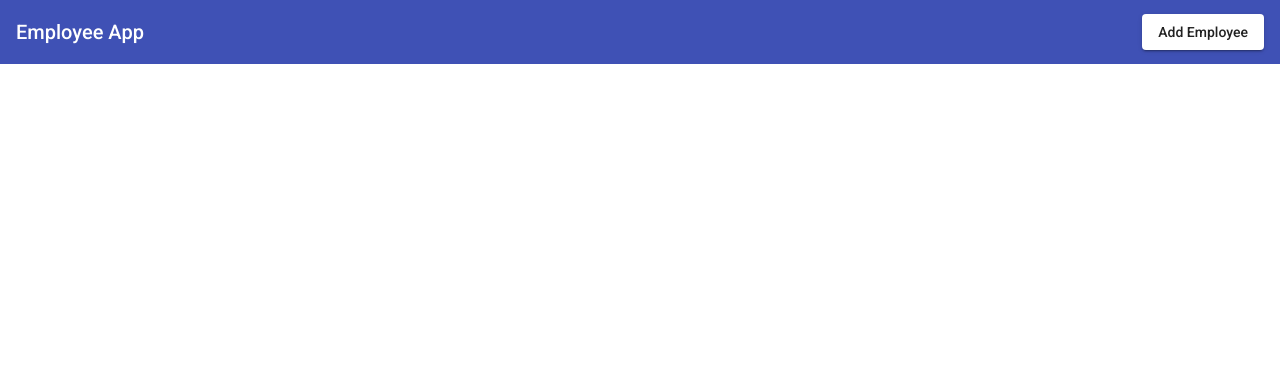
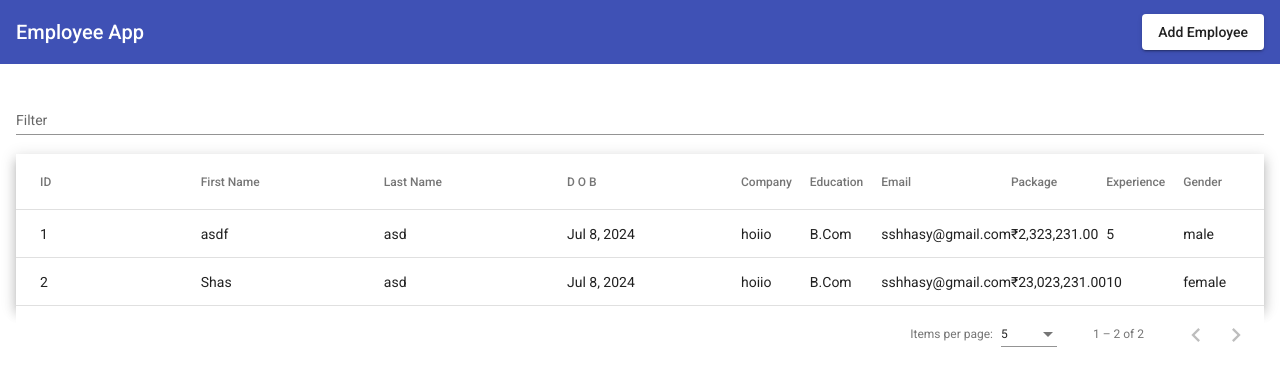
Before and after one commit to ShakthiSythnya/EmployeeApplication, an Angular app in the folder employeeapplication/: page / in a window 1280 px wide. Shown: the top 386 px of the page. Built offline with nearby package versions, Linux system fonts and the light colour scheme; data requests are answered from the project's data file.

Commit message:
Added table view of employee Data

```diff
--- a/employeeapplication/db.json
+++ b/employeeapplication/db.json
@@ -28,6 +28,18 @@
       "company": "hoiio",
       "email": "sshhasy@gmail.com",
       "id": 1
+    },
+    {
+      "firstName": "Shas",
+      "lastName": "asd",
+      "dateOfBirth": "2024-07-08T18:30:00.000Z",
+      "gender": "female",
+      "package": 23023231,
+      "experience": 10,
+      "education": "B.Com",
+      "company": "hoiio",
+      "email": "sshhasy@gmail.com",
+      "id": 2
     }
   ]
 }
--- a/employeeapplication/src/app/app.component.html
+++ b/employeeapplication/src/app/app.component.html
@@ -9,3 +9,79 @@
 
 
 </mat-toolbar>
+
+<div class="table-container">
+  <mat-form-field appearance="standard">
+    <mat-label>Filter</mat-label>
+    <input matInput (keyup)="applyFilter($event)" placeholder="Ex. Mia" #input>
+  </mat-form-field>
+
+
+    <table class="mat-elevation-z8" mat-table [dataSource]="dataSource" matSort>
+
+      <!-- ID Column -->
+      <ng-container matColumnDef="id">
+        <th mat-header-cell *matHeaderCellDef mat-sort-header> ID </th>
+        <td mat-cell *matCellDef="let row"> {{row.id}} </td>
+      </ng-container>
+
+      <!-- Progress Column -->
+      <ng-container matColumnDef="firstName">
+        <th mat-header-cell *matHeaderCellDef mat-sort-header> First Name </th>
+        <td mat-cell *matCellDef="let row"> {{row.firstName}} </td>
+      </ng-container>
+
+      <!-- Name Column -->
+      <ng-container matColumnDef="lastName">
+        <th mat-header-cell *matHeaderCellDef mat-sort-header> Last Name </th>
+        <td mat-cell *matCellDef="let row"> {{row.lastName}} </td>
+      </ng-container>
+
+      <!-- Fruit Column -->
+      <ng-container matColumnDef="dateOfBirth">
+        <th mat-header-cell *matHeaderCellDef mat-sort-header> D O B </th>
+        <td mat-cell *matCellDef="let row"> {{row.dateOfBirth | date}} </td>
+      </ng-container>
+
+      <ng-container matColumnDef="email">
+        <th mat-header-cell *matHeaderCellDef mat-sort-header> Email </th>
+        <td mat-cell *matCellDef="let row"> {{row.email}} </td>
+      </ng-container>
+
+      <ng-container matColumnDef="education">
+        <th mat-header-cell *matHeaderCellDef mat-sort-header> Education </th>
+        <td mat-cell *matCellDef="let row"> {{row.education}} </td>
+      </ng-container>
+
+      <ng-container matColumnDef="gender">
+        <th mat-header-cell *matHeaderCellDef mat-sort-header> Gender </th>
+        <td mat-cell *matCellDef="let row"> {{row.gender}} </td>
+      </ng-container>
+
+      <ng-container matColumnDef="company">
+        <th mat-header-cell *matHeaderCellDef mat-sort-header> Company </th>
+        <td mat-cell *matCellDef="let row"> {{row.company}} </td>
+      </ng-container>
+
+      <ng-container matColumnDef="experience">
+        <th mat-header-cell *matHeaderCellDef mat-sort-header> Experience </th>
+        <td mat-cell *matCellDef="let row"> {{row.experience}} </td>
+      </ng-container>
+
+      <ng-container matColumnDef="package">
+        <th mat-header-cell *matHeaderCellDef mat-sort-header> Package </th>
+        <td mat-cell *matCellDef="let row"> {{row.package | currency: 'INR'}} </td>
+      </ng-container>
+
+      <tr mat-header-row *matHeaderRowDef="displayedColumns"></tr>
+      <tr mat-row *matRowDef="let row; columns: displayedColumns;"></tr>
+
+      <!-- Row shown when there is no matching data. -->
+      <tr class="mat-row" *matNoDataRow>
+        <td class="mat-cell" colspan="4">No data matching the filter "{{input.value}}"</td>
+      </tr>
+    </table>
+
+    <mat-paginator [pageSizeOptions]="[5, 10, 25, 100]" aria-label="Select page of users"></mat-paginator>
+
+</div>
--- a/employeeapplication/src/app/app.component.scss
+++ b/employeeapplication/src/app/app.component.scss
@@ -4,18 +4,31 @@
 .example-spacer {
     flex: 1 1 auto;
    }
-// .toolbar {
-//     color: white;
-//     background-color: rgb(8, 8, 132);
-// }
-// .button-icon{
-//     width: auto;
-//     margin: 5px;
-//     color:  rgb(8, 8, 132);
-//     background-color: white;
-//     font-weight: bold;
-// }
+
 .addEmployee{
     color: white;
     text-decoration-color: darkblue;
 }
+
+
+table {
+    width: 100%;
+  }
+
+  .mat-form-field {
+    font-size: 14px;
+    width: 100%;
+  }
+
+  td, th {
+    width: 25%;
+  }
+
+  .table-container{
+    width: 1248px;
+    padding-top: 20px;
+    margin: 0 auto;
+        mat-form-field {
+        width: 100%;
+        }
+  }
--- a/employeeapplication/src/app/app.component.ts
+++ b/employeeapplication/src/app/app.component.ts
@@ -1,31 +1,54 @@
-import { Component } from '@angular/core';
+import { Component, OnInit, ViewChild } from '@angular/core';
 import { MatDialog } from '@angular/material/dialog';
 import { EmployeeEditComponent } from './employee-edit/employee-edit.component';
 import { EmployeeServiceService } from './services/employee-service.service';
-
+import { MatTableDataSource} from '@angular/material/table';
+import {MatPaginator} from '@angular/material/paginator';
+import {MatSort} from '@angular/material/sort';
+import { Employee } from './models/employee';
 @Component({
   selector: 'app-root',
   templateUrl: './app.component.html',
   styleUrls: ['./app.component.scss'],
 
 })
-export class AppComponent {
+export class AppComponent implements OnInit {
+  displayedColumns: string[] = ['id', 'firstName', 'lastName', 'dateOfBirth', 'company','education','email', 'package', 'experience', 'gender'];
+
   title = 'employeeapplication';
+  dataSource!: MatTableDataSource<Employee>;
+
+  @ViewChild(MatPaginator) paginator!: MatPaginator;
+  @ViewChild(MatSort) sort!: MatSort;
 
   constructor(private _dialog: MatDialog, private _employeeService: EmployeeServiceService){
 
+  }
+  ngOnInit(): void {
+    this.getEmployees();
   }
   openEmployeeDialog()
   {
     this._dialog.open(EmployeeEditComponent);
   }
+  applyFilter(event: Event) {
+    const filterValue = (event.target as HTMLInputElement).value;
+    this.dataSource.filter = filterValue.trim().toLowerCase();
 
+    if (this.dataSource.paginator) {
+      this.dataSource.paginator.firstPage();
+    }
+  }
   getEmployees(){
     return this._employeeService.getEmployees().subscribe({
       next: (val:any)=> {
-        console.log(val);
+        this.dataSource = new MatTableDataSource(val);
+        this.dataSource.sort = this.sort;
+        this.dataSource.paginator = this.paginator;
+
        return val;
-      }
+      },
+      error: console.log
     })
   }
 
```
Also changed, not shown: employeeapplication/src/app/app.module.ts (+8 -2 lines).
